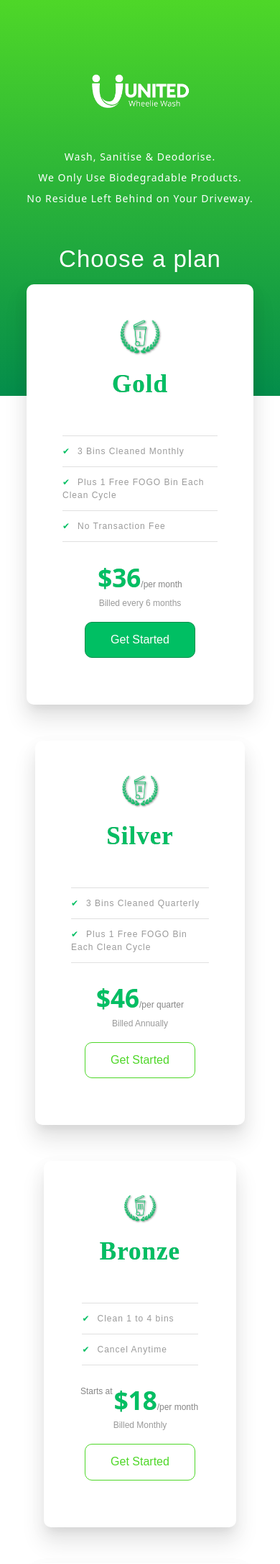
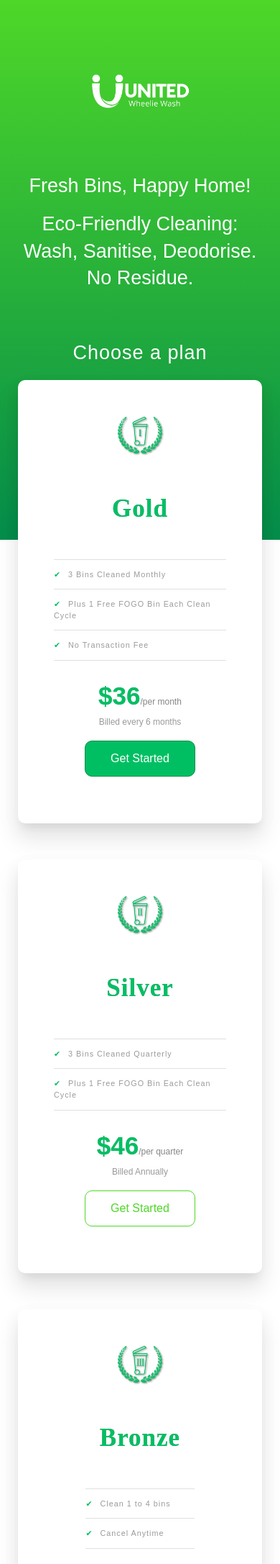
Before and after one commit to fred-py/stripe-subscription-checkout, a Flask app: page / in a window 390 px wide. Shown: the top 2173 px of the page at 72% size. Run offline with Flask 3, Linux system fonts and the light colour scheme; some libraries are stand-ins or nearby versions; some web fonts are replaced.

Commit message:
pricing container width issues fixed (bootstrap cns import was the cause) - font updated, headline changed - other styling ajustments

```diff
--- a/checkout-single-subscription/app/__init__.py
+++ b/checkout-single-subscription/app/__init__.py
@@ -18,7 +18,7 @@ load_dotenv(find_dotenv())
 login_manager.login_view = 'auth.login'
 
 
-def create_app(config_name):
+def create_app(config_name='production'):  # Note: this should work without config/
     """Flask application factory function configuration
     settings stored in one of the classes defined in
     config.py can be imported directly into the app using
--- a/checkout-single-subscription/app/static/stripe/css/global2.css
+++ b/checkout-single-subscription/app/static/stripe/css/global2.css
@@ -15,15 +15,21 @@
     --body-color: var(--gray-mid);
     --headline-color: var(--gray-dark);
     --accent-color: #0066f0;
-    --body-font-family: Noto Serif Japanese;
+    /* --body-font-family: Noto Serif Japanese; */
+    --font-family: Inter, sans-serif;
+    --font-feature-settings: 'liga' 1, 'calt' 1; /* fix for Chrome */
     --radius: 6px;
+  }
+
+  @supports (font-variation-settings: normal) {
+    :root { font-family: InterVariable, sans-serif; }
   }
 
 @import url('https://fonts.googleapis.com/css2?family=Poppins:wght@400;500;600&display=swap');
 
 html {
     box-sizing: border-box;
-    font-family: var(--body-font-family)
+    font-family: var(--font-family)
   }
 
 
@@ -44,7 +50,7 @@ html {
     background: -webkit-linear-gradient(top, var(--green-light) 0%, var(--green-dark) 100%);
     background: linear-gradient(to bottom, var(--green-light) 0%, var(--green-dark) 100%);
     filter: progid:DXImageTransform.Microsoft.gradient( startColorstr='#60a9ff', endColorstr='#4394f4',GradientType=0 );
-    height: 550px;
+    height: 750px;
     left: 0;
     position: absolute;
     top: 0;
@@ -68,37 +74,46 @@ html {
     background-repeat: no-repeat;
     width: 140px;
     height: 140px;
-    padding-bottom: 10%;
+    padding-bottom: 0%;
     z-index: 9999;
 }
 
 .header__title {
     position: inherit;
-    font-family: sans-serif;
+    font-family: InterVariable, sans-serif;
+    font-variation-settings: 'wght' 800;
     color: #fff;
     transform: translateY(100%);
     letter-spacing: 1px;
     font-size: 33px;
     z-index: 9999;
     margin-bottom: 3%;
-    padding-bottom: 3%;
+    padding-top: 2%;
+
 }
 
 .header__features {
     position: inherit;
-    font-family: sans-serif;
-    font-family: system-ui, -apple-system, BlinkMacSystemFont, 'Segoe UI', Roboto, Oxygen, Ubuntu, Cantarell, 'Open Sans', 'Helvetica Neue', sans-serif;
+    font-family: InterVariable, sans-serif;
+    font-variation-settings: 'wght' 600;
+    line-height: 1.4;
     color: #fff;
     transform: translateY(20%);
-    letter-spacing: 1px;
-    font-size: 14px;
-    padding-top: 0%;
+    letter-spacing: 0;
+    font-size: 37px;
+    padding-top: 3%;
+    padding-bottom: 3%;
     z-index: 9999;
 }
 
 .header__features p {
+
     margin: 8px 0;
+    margin-left: 0%;
+    margin-right: 0%;
+    padding-bottom: 2%;
     text-align: center;
+
 }
 
   @media (min-width: 900px) {
@@ -189,6 +204,7 @@ html {
     .pricing-img {
       filter: drop-shadow(0.4px 0.4px 0.4px rgba(0, 0, 0, 0.4));
     }
+
   }
 
 
@@ -215,7 +231,8 @@ html {
 
 .pricing-features-item {
     list-style-type: none;
-    font-family: sans-serif;
+    font-family: InterVariable, sans-serif;
+    font-variation-settings: 'wght' 300;
     border-top: .7px solid var(--gray-transparent);
     width: 100%;
     text-align: left;
@@ -340,7 +357,7 @@ html {
 }
 
 .accordion-body {
-    font-family: sans-serif;
+    font-family: InterVariable, sans-serif;
     color: var(--gray-light);
     margin: 2px auto;
     padding: 77px 77px;
@@ -394,12 +411,24 @@ the class .pricing-table.  */
 
 /*Mobile Screens*/
 @media (max-width: 600px) {
+
+    .header__features {
+      font-size: 27px;
+    }
+
+    .header__title {
+        font-size: 27px;
+        margin-top: 12%;
+    }
+
     .accordion .content {
         font-size: 12px;
         width: 100%;
     }
+    /*FAQs Header*/
     .accordion h1{
         margin-top: 55px;
+        font-weight: 700;
     }
     .accordion-body {
         padding: 0% 0%;
@@ -411,12 +440,14 @@ the class .pricing-table.  */
         /*Sequences of whitespace will collapse into a single whitespace.
         Text will wrap when necessary, and on line breaks.*/
         white-space: normal;
-        font-weight: 600;
-        font-size: 12px;
+        font-weight: 500;
+        font-size: 18px;
         margin-left: 0%;
         margin-right: 0%;
     }
-    /*FAQs Header*/
+  }
+
+
     h1 {
         font-size: 18px;
         font-weight: 600;
@@ -427,7 +458,11 @@ the class .pricing-table.  */
         font-weight: 600;
     }
 
-}
+    .pricing-features-item {
+        font-size: 10.8px;
+    }
+
+
 
 
 
@@ -526,12 +561,12 @@ justifies text and adds transition */
       position: absolute;
       top: 50%;
       right: -5px;
-      font-size: 14px;
+      font-size: 22px;
       transform: translateY(-50%);
     }
     .accordion .container-accord.active .label::before {
       content: '-';
-      font-size: 14px;
+      font-size: 22px;
     }
     .table-header {
       font-size: 9px;
--- a/checkout-single-subscription/app/templates/stripe/index.html
+++ b/checkout-single-subscription/app/templates/stripe/index.html
@@ -15,8 +15,14 @@ FAQs Accordion: https://www.freecodecamp.org/news/build-an-accordion-menu-using-
     <link rel="icon" href="/stripe/img/favicon.ico" type="image/x-icon" />
     <link rel="stylesheet" href="/stripe/css/normalize.css" />
     <link rel="stylesheet" href="/stripe/css/global2.css" />
+    <!--
+    NOTE: importing bootstrap changes the width of the plan containers, oddly with
+    the first container being slightly wider than the rest.
     <link href="https://cdn.jsdelivr.net/npm/bootstrap@5.3.3/dist/css/bootstrap.min.css" rel="stylesheet" integrity="sha384-QWTKZyjpPEjISv5WaRU9OFeRpok6YctnYmDr5pNlyT2bRjXh0JMhjY6hW+ALEwIH" crossorigin="anonymous">
     <link rel="stylesheet" href="https://cdn.jsdelivr.net/npm/bootstrap-icons@1.11.3/font/bootstrap-icons.min.css">
+    -->
+    <link rel="preconnect" href="https://rsms.me/">  <!--Inter Font-->
+    <link rel="stylesheet" href="https://rsms.me/inter/inter.css">  <!--Inter Font-->
     <!-- Load Stripe.js on your website. -->
     <script src="https://js.stripe.com/v3/"></script>
     <script src="/stripe/js/script.js"></script>
@@ -27,9 +33,8 @@ FAQs Accordion: https://www.freecodecamp.org/news/build-an-accordion-menu-using-
         <header class="header">
             <div class="header__logo"></div>
             <div class="header__features">
-                <p>Wash, Sanitise & Deodorise.</p>
-                <p>We Only Use Biodegradable Products.</p>
-                <p>No Residue Left Behind on Your Driveway.</p>
+                <p>Fresh Bins, Happy Home!</p>
+                <p>Eco-Friendly Cleaning: Wash, Sanitise, Deodorise. No Residue.</p>
             </div>
             <div class="header__title">Choose a plan</div>
         </header>
--- a/checkout-single-subscription/config.py
+++ b/checkout-single-subscription/config.py
@@ -5,8 +5,8 @@ basedir = os.path.abspath(os.path.dirname(__file__))
 
 # NOTE: load_dotenv defaults to .env file
 # For a different file, pass the file path as an argument
-load_dotenv(find_dotenv('.env.dev.prod'))
-
+#load_dotenv(find_dotenv('.env.dev.prod'))
+load_dotenv(find_dotenv())
 
 class Config:
     SECRET_KEY = os.getenv('SECRET_KEY')  # flask-wtf
```
